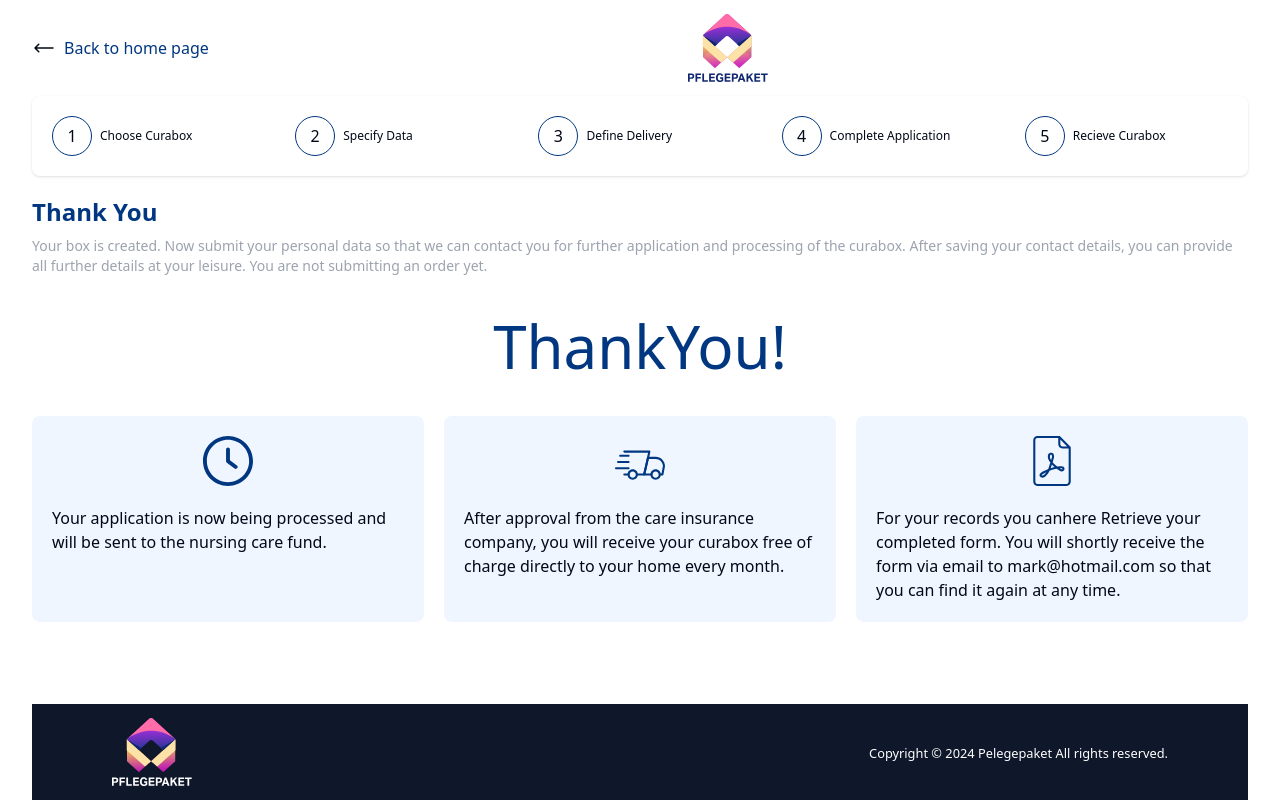
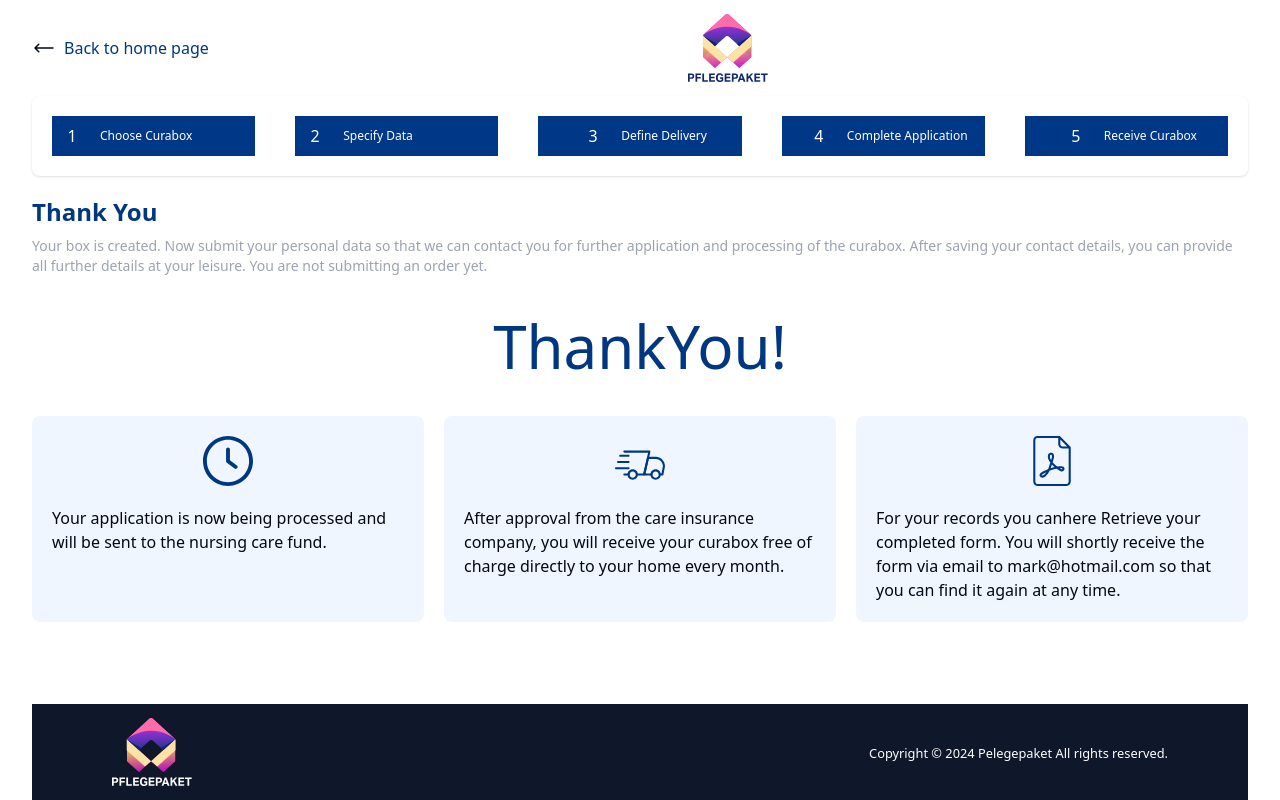
Before and after one commit to devnavinn/medical-eccom, a React (Vite) app: page /thank-you in a window 1280 px wide. Built offline with nearby package versions, Linux system fonts and the light colour scheme; no server answers.

Commit message:
tab background color

```diff
--- a/src/components/ProgressStep.jsx
+++ b/src/components/ProgressStep.jsx
@@ -1,44 +1,54 @@
-import { useLocation } from "react-router-dom"
+import { useLocation } from "react-router-dom";
+
 const ProgressStep = () => {
-    const location = useLocation()
-    let { pathname } = location
-    // Remove the first part of the pathname
-    pathname = pathname.substring(pathname.indexOf('/') + 1)
-    console.log('pathname', pathname);
+    const location = useLocation();
+    const { pathname } = location;
+
+    // Function to determine background color based on path
+    const getBackgroundColor = (step) => {
+        if (pathname === '/') {
+            return step === 1 ? 'bg-[#003787] text-white' : '';
+        } else if (
+            pathname === '/contact-details' ||
+            pathname === '/continue' ||
+            pathname === '/caregiver-details' ||
+            pathname === '/your-details'
+        ) {
+            return step <= 2 ? 'bg-[#003787] text-white' : '';
+        } else if (pathname === '/delivery-options') {
+            return step <= 3 ? 'bg-[#003787] text-white' : '';
+        } else if (pathname === '/complete-application' || pathname === '/signature') {
+            return step <= 4 ? 'bg-[#003787] text-white' : '';
+        } else if (pathname === '/thank-you') {
+            return step <= 5 ? 'bg-[#003787] text-white' : '';
+        }
+        return '';
+    };
+
     return (
-        <div className='grid grid-cols-5 gap-x-10 p-5 rounded-lg shadow mb-5'>
-            <div className='flex flex-row items-center'>
-                <div className={`w-10 h-10 rounded-full flex justify-center items-center border border-[#003780] ${pathname == '' ? 'bg-[#003787] text-white' : ''}`}>
-                    1
-                </div>
-                <span className='ml-2 text-xs'>Choose Curabox</span>
+        <div className="grid grid-cols-5 gap-x-10 p-5 rounded-lg shadow mb-5">
+            <div className={`flex flex-row items-center ${getBackgroundColor(1)}`}>
+                <div className="w-10 h-10 rounded-full flex justify-center items-center border border-[#003780]">1</div>
+                <span className="ml-2 text-xs">Choose Curabox</span>
             </div>
-            <div className='flex flex-row items-center'>
-                <div className={`w-10 h-10 rounded-full flex justify-center items-center border border-[#003780] ${pathname == '' ? 'bg-[#003787] text-white' : ''}`}>
-                    2
-                </div>
-                <span className='ml-2 text-xs'>Specify Data</span>
+            <div className={`flex flex-row items-center ${getBackgroundColor(2)}`}>
+                <div className="w-10 h-10 rounded-full flex justify-center items-center border border-[#003780]">2</div>
+                <span className="ml-2 text-xs">Specify Data</span>
             </div>
-            <div className='flex flex-row items-center'>
-                <div className='w-10 h-10 rounded-full flex justify-center items-center border border-[#003780]'>
-                    3
-                </div>
-                <span className='ml-2 text-xs'>Define Delivery</span>
+            <div className={`flex flex-row justify-center items-center ${getBackgroundColor(3)}`}>
+                <div className="w-10 h-10 rounded-full flex justify-center items-center border border-[#003780]">3</div>
+                <span className="ml-2 text-xs">Define Delivery</span>
             </div>
-            <div className='flex flex-row items-center'>
-                <div className='w-10 h-10 rounded-full flex justify-center items-center border border-[#003780]'>
-                    4
-                </div>
-                <span className='ml-2 text-xs'>Complete Application</span>
+            <div className={`flex flex-row justify-center items-center ${getBackgroundColor(4)}`}>
+                <div className="w-10 h-10 rounded-full flex justify-center items-center border border-[#003780]">4</div>
+                <span className="ml-2 text-xs">Complete Application</span>
             </div>
-            <div className='flex flex-row items-center'>
-                <div className='w-10 h-10 rounded-full flex justify-center items-center border border-[#003780]'>
-                    5
-                </div>
-                <span className='ml-2 text-xs'>Recieve Curabox</span>
+            <div className={`flex justify-center items-center ${getBackgroundColor(5)}`}>
+                <div className="w-10 h-10 rounded-full flex justify-center items-center border border-[#003780]">5</div>
+                <span className="ml-2 text-xs">Receive Curabox</span>
             </div>
         </div>
-    )
-}
+    );
+};
 
-export default ProgressStep
+export default ProgressStep;
```
